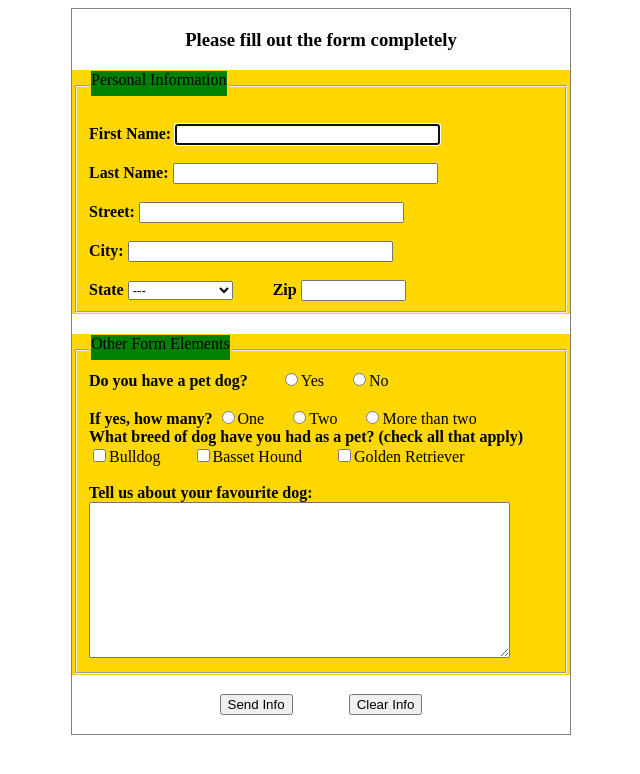
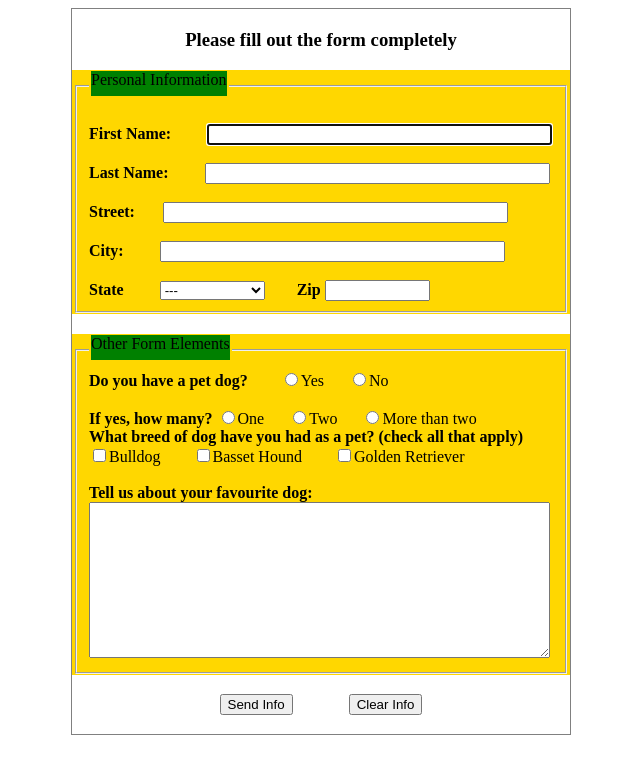
Before and after one commit to nidhi-thakur12/Fieldsets, a plain HTML site: page index.html in a window 1280 px wide. Shown: the whole page, without its empty margins (319-959 px from the left). Drawn offline with Linux system fonts and the light colour scheme.

Commit message:
first commit

```diff
--- a/index.html
+++ b/index.html
@@ -23,18 +23,23 @@
                 <legend><marquee bgcolor="green"  scrollamount="0" height="25px">Personal Information</marquee></legend>
                 <br>
                 <b>First Name:</b>
-                <input type="text" name="fn"  size="30px" required autofocus>
+                &nbsp;&nbsp;  &nbsp;&nbsp;  &nbsp;
+                <input type="text" name="fn"  size="40px" required autofocus>
                 <br><br>
                 <b>Last Name: </b>
-                <input type="text" name="lm" size="30px"  required>
+                &nbsp;&nbsp;  &nbsp;&nbsp;  &nbsp;
+                <input type="text" name="lm" size="40px"  required>
                 <br><br>
                 <b>Street:</b>
-                <input type="text" name="st"  size="30px"  required>
+                &nbsp;&nbsp;  &nbsp;&nbsp;
+                <input type="text" name="st"  size="40px"  required>
                 <br><br>
                 <b>City:</b>
-                <input type="text" name="ci"  size="30px"  required>
+                &nbsp;&nbsp;  &nbsp;&nbsp;  &nbsp;
+                <input type="text" name="ci"  size="40px"  required>
                 <br><br>
                 <b>State</b>
+                &nbsp;&nbsp;  &nbsp;&nbsp;  &nbsp;
                 <select name="select">
                     <option disabled selected>---</option>
                     <option>Uttar Pradesh</option>
@@ -42,7 +47,7 @@
                      <option>Delhi</option>
                     <option>Kolkata</option>
                     <option>Mizoram</option>
-                </select> &nbsp;&nbsp; &nbsp;&nbsp; &nbsp;&nbsp;
+                </select> &nbsp;&nbsp; &nbsp;&nbsp;&nbsp;
                 <b>Zip</b>
                 <input type="text" name="z" size="10px" >
             </fieldset>
@@ -71,7 +76,7 @@
                 <input type="checkbox" name="pet" value="Basset Hound">Basset Hound     &nbsp;&nbsp;&nbsp;&nbsp;&nbsp;&nbsp;
                 <input type="checkbox" name="pet" value="Golden Retriever">Golden Retriever    &nbsp;&nbsp;&nbsp;&nbsp;&nbsp;&nbsp; <br><br>
                 <b>Tell us about your favourite dog:</b><br>
-                <textarea name="fd" cols="50" rows="10"></textarea>
+                <textarea name="fd" cols="55" rows="10"></textarea>
             </fieldset>
 
 
```
